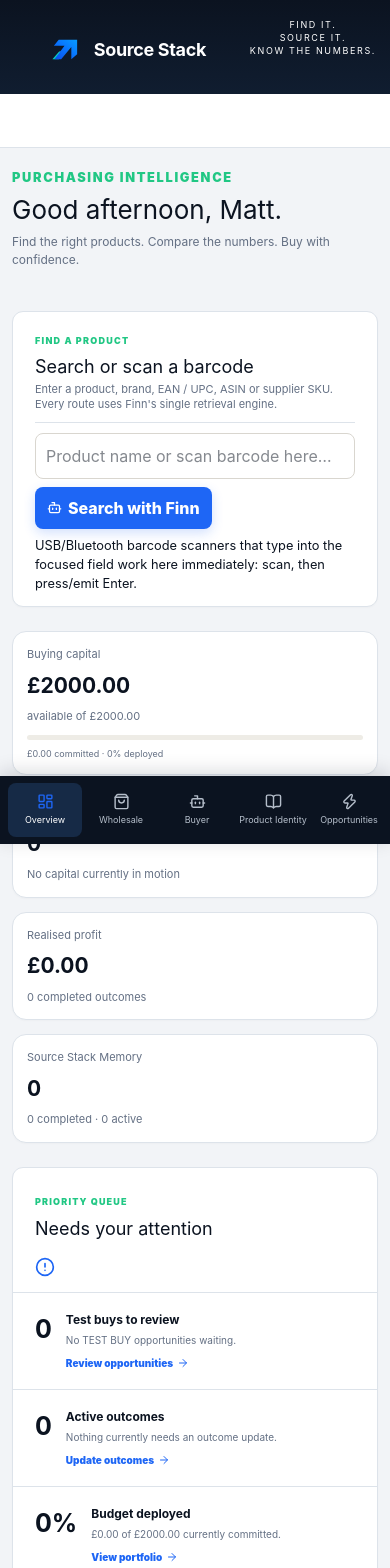
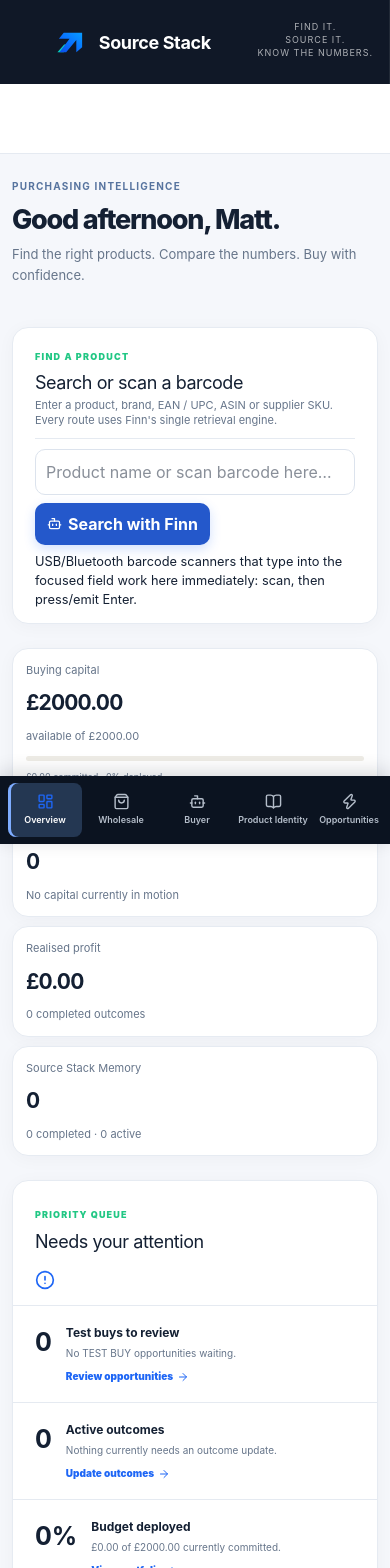
Before and after one commit to mattygribb-beep/stockwise, a Next.js app: page / in a window 390 px wide. Shown: the top 1568 px of the page. Built offline with nearby package versions, Linux system fonts and the light colour scheme.

Commit message:
Design: refine navigation, typography, spacing, tables and mobile layout

```diff
--- a/app/globals.css
+++ b/app/globals.css
@@ -131,3 +131,37 @@ header i{background:#EAF1FF;color:#1E66F5}
 .brand strong{color:#fff}
 .tag.taglineStack{justify-items:center;text-align:center;color:#fff;margin-left:auto;margin-right:auto}
 .taglineStack span{color:#fff}
+
+
+/* Source Stack private workspace — October visual refinement */
+:root{--navy:#101827;--slate:#1b2940;--mint:#356eea;--paper:#f5f7fb;--surface:#fff;--line:#e5eaf1;--muted:#66758a;--ink:#142033}
+body{background:var(--paper);color:var(--ink);-webkit-font-smoothing:antialiased}
+.shell{grid-template-columns:232px minmax(0,1fr)}
+aside{background:#101827;border-right:1px solid rgba(255,255,255,.08);padding:28px 14px}
+.brand{font-size:19px;letter-spacing:-.045em}
+.tag.taglineStack{font-size:9px;letter-spacing:.11em;opacity:.65;margin-bottom:38px}
+nav{gap:5px}
+nav button{font-size:13px;font-weight:560;min-height:43px;padding:11px 13px;border-radius:10px;transition:background .15s ease,color .15s ease}
+nav button:hover{background:#1a2a42}
+nav button.active{background:#243752;color:#fff;box-shadow:inset 3px 0 0 #7eacff}
+header{height:70px;padding:0 36px;border-bottom:1px solid var(--line);font-size:12px;background:rgba(255,255,255,.96)}
+header i{background:#edf2fa;color:#51647d;font-size:10px;letter-spacing:.02em;font-weight:650}
+.page{padding:32px 36px 56px;max-width:1480px}
+.title h1{font-size:clamp(26px,2.4vw,34px);letter-spacing:-.045em;line-height:1.16;font-weight:760}
+.title small{font-size:10px;letter-spacing:.12em;color:#57749f;font-weight:750}
+.title p{font-size:13px;line-height:1.6;max-width:760px}
+.metric,section{border:1px solid #e6ebf2;border-radius:16px;box-shadow:0 3px 18px rgba(20,32,51,.035)}
+.metric{padding:21px;gap:9px}
+.metric strong{font-size:26px;letter-spacing:-.04em}
+section{padding:23px}
+section h2{font-size:17px;letter-spacing:-.025em}
+th{font-size:10px;letter-spacing:.075em;color:#778398;background:#fbfcfe}
+td{border-bottom:1px solid #edf0f5}
+input,select,textarea{border-color:#dce3ed;border-radius:10px;background:#fff;color:#142033;min-height:40px}
+input:focus-visible,select:focus-visible,textarea:focus-visible,button:focus-visible,a:focus-visible{outline:3px solid rgba(53,110,234,.28);outline-offset:2px}
+button{transition:background-color .15s ease,box-shadow .15s ease}
+.primary{background:#2458cb;color:#fff;border-radius:10px;font-weight:700}
+.primary:hover{background:#1747af}
+.user{background:#1b2940;font-weight:700}
+@media(max-width:900px){.page{padding:22px 18px 40px}header{padding:0 18px}.shell{grid-template-columns:minmax(0,1fr)}aside{position:relative;height:auto;padding:14px 16px}.user{display:none}.tag.taglineStack{margin-bottom:12px}nav{display:flex;overflow-x:auto;gap:6px}nav button{white-space:nowrap;min-height:40px}.cards{grid-template-columns:repeat(2,minmax(0,1fr))}}
+@media(max-width:520px){.page{padding:18px 12px 32px}.cards{grid-template-columns:minmax(0,1fr) minmax(0,1fr);gap:9px}.metric{padding:13px}.metric strong{font-size:21px}section{padding:16px}.title h1{font-size:27px}}
```
